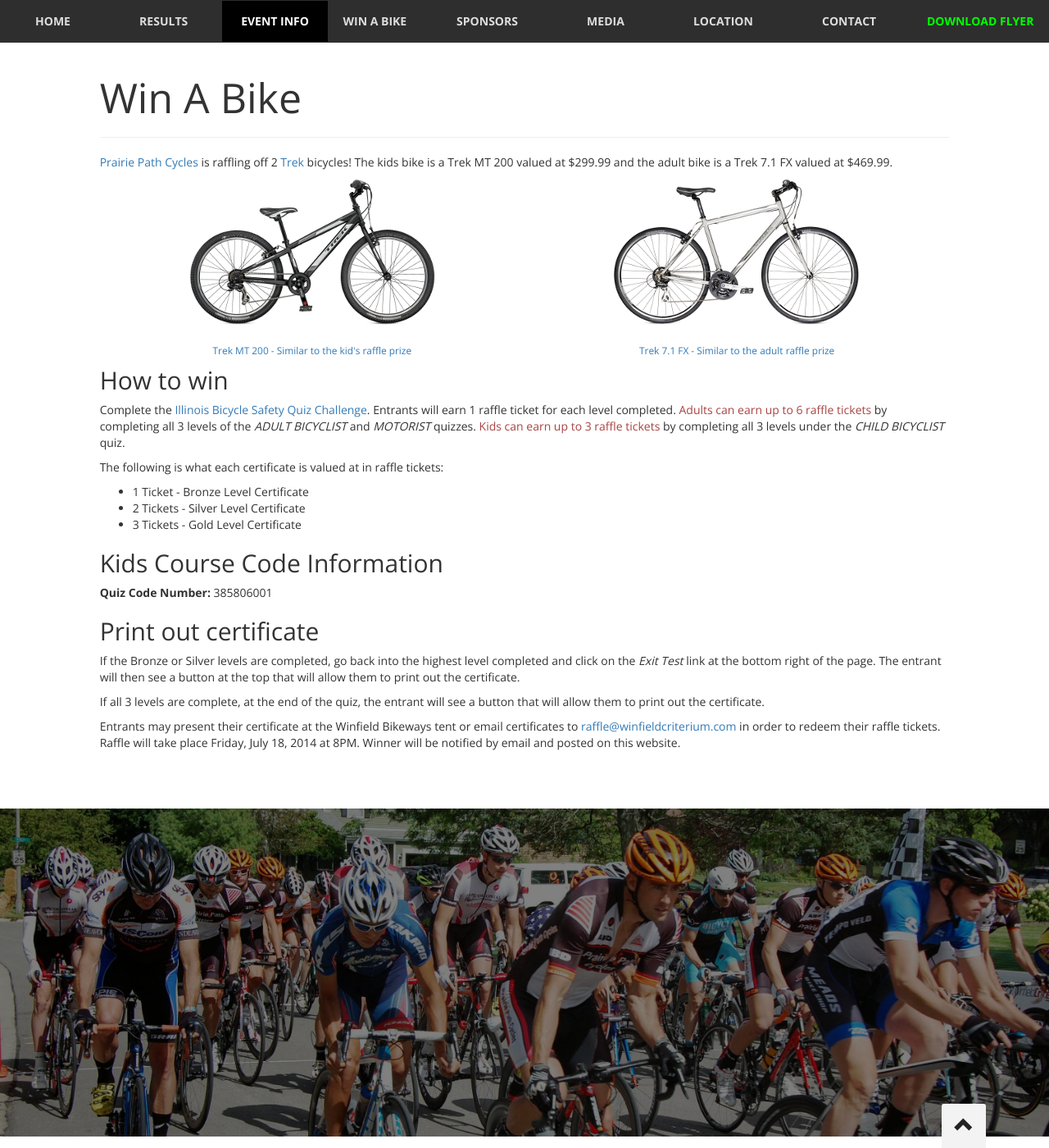
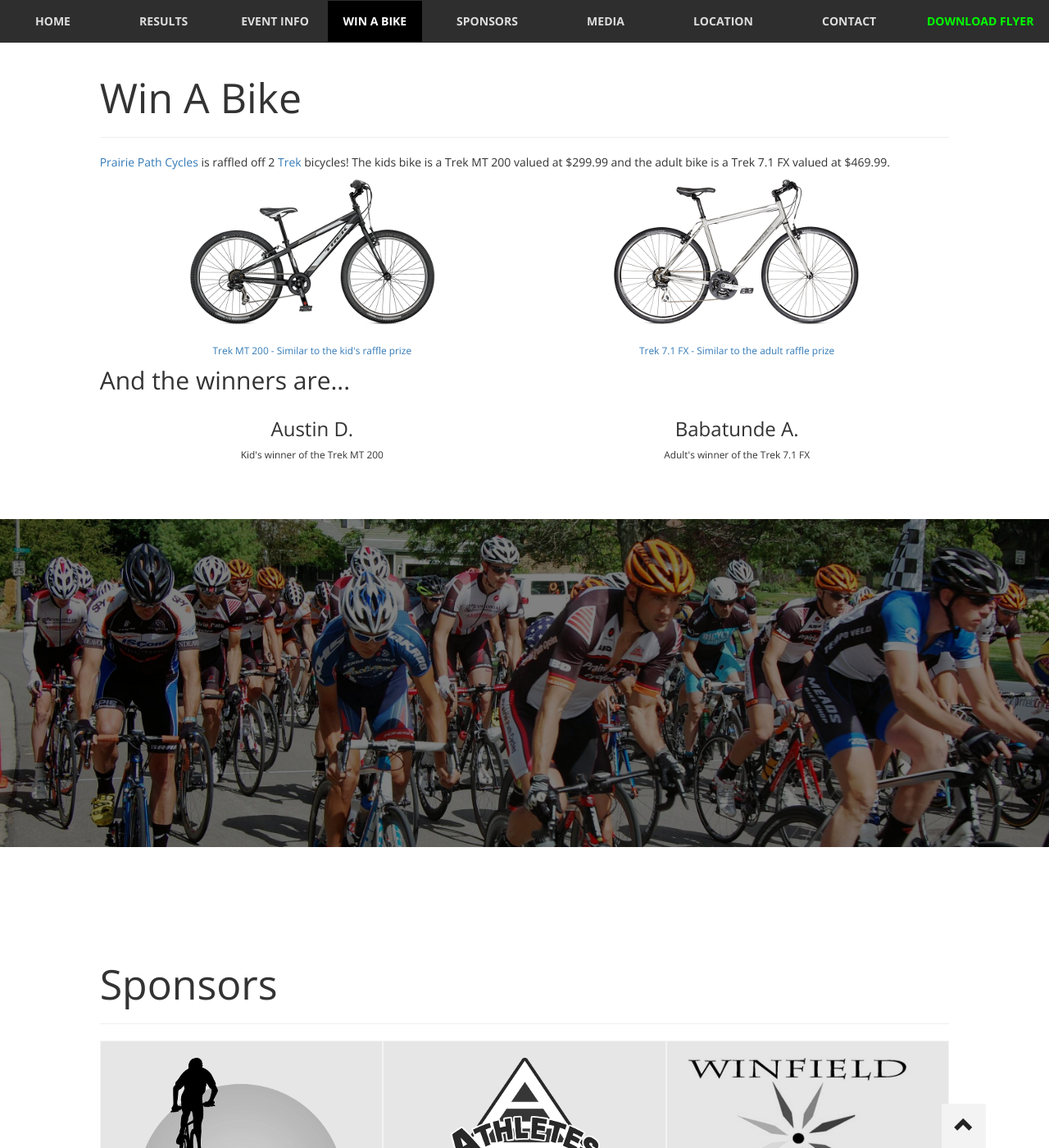
Before and after one commit to winfieldcriterium/winfieldcriterium.github.io, a Jekyll site: the page built from index.html, in a window 1280 px wide and 1400 px high, scrolled down 5270 px. Shown: the whole window at 82% size. Built offline with Jekyll 4.4.1, drawn with Linux system fonts in a browser that asks for light colours; nearby versions of some CDN libraries; Markdown is read by kramdown in place of the engine named in the settings.

Commit message:
adding raffle winners names

```diff
--- a/index.html
+++ b/index.html
@@ -324,7 +324,7 @@
     <hr />
     <p>
       <a href="http://www.prairiepathcycles.com/" target="_blank">Prairie Path
-        Cycles</a> is raffling off 2 <a
+        Cycles</a> is raffled off 2 <a
         href="http://www.trekbikes.com/">Trek</a> bicycles! The kids bike
       is a Trek MT 200 valued at $299.99 and the adult bike is a Trek 7.1 FX
       valued at $469.99.
@@ -347,6 +347,16 @@
         </a>
       </p>
     </div>
+    <h2>And the winners are...</h2>
+    <div class="col-sm-6">
+      <h3 class="text-center">Austin D.</h3>
+      <p class="text-center small">Kid's winner of the Trek MT 200</p>
+    </div>
+    <div class="col-sm-6">
+      <h3 class="text-center">Babatunde A.</h3>
+      <p class="text-center small">Adult's winner of the Trek 7.1 FX</p>
+    </div>
+    <!--
     <h2>How to win</h2>
     <p>
       Complete the <a href="http://www.bikesafetyquiz.com/" target="_blank">Illinois Bicycle Safety Quiz Challenge</a>.
@@ -388,6 +398,7 @@
       July 18, 2014 at 8PM. Winner will be notified by email and posted on this
       website.
     </p>
+    -->
   </div>
 </div>
 
```
